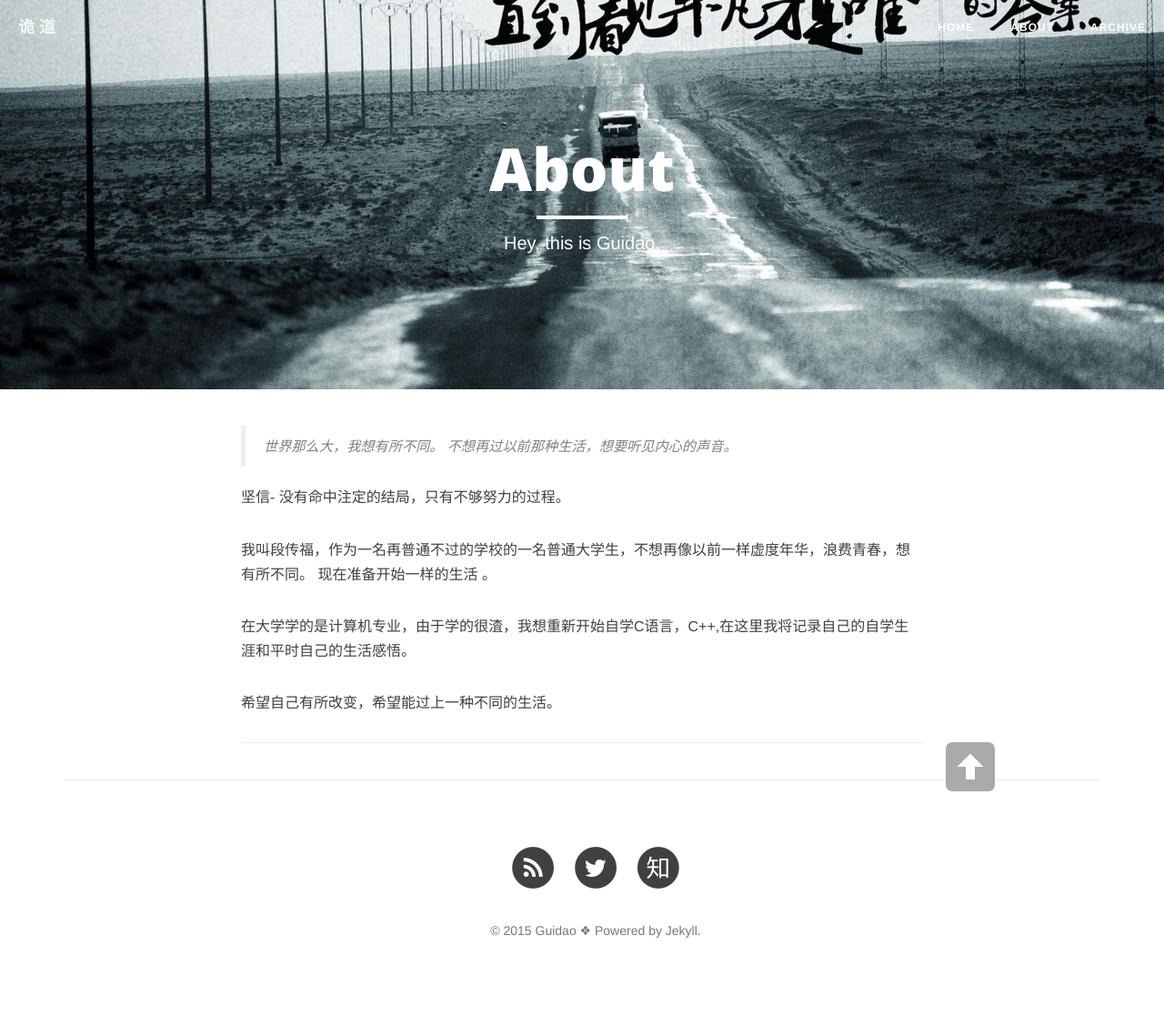
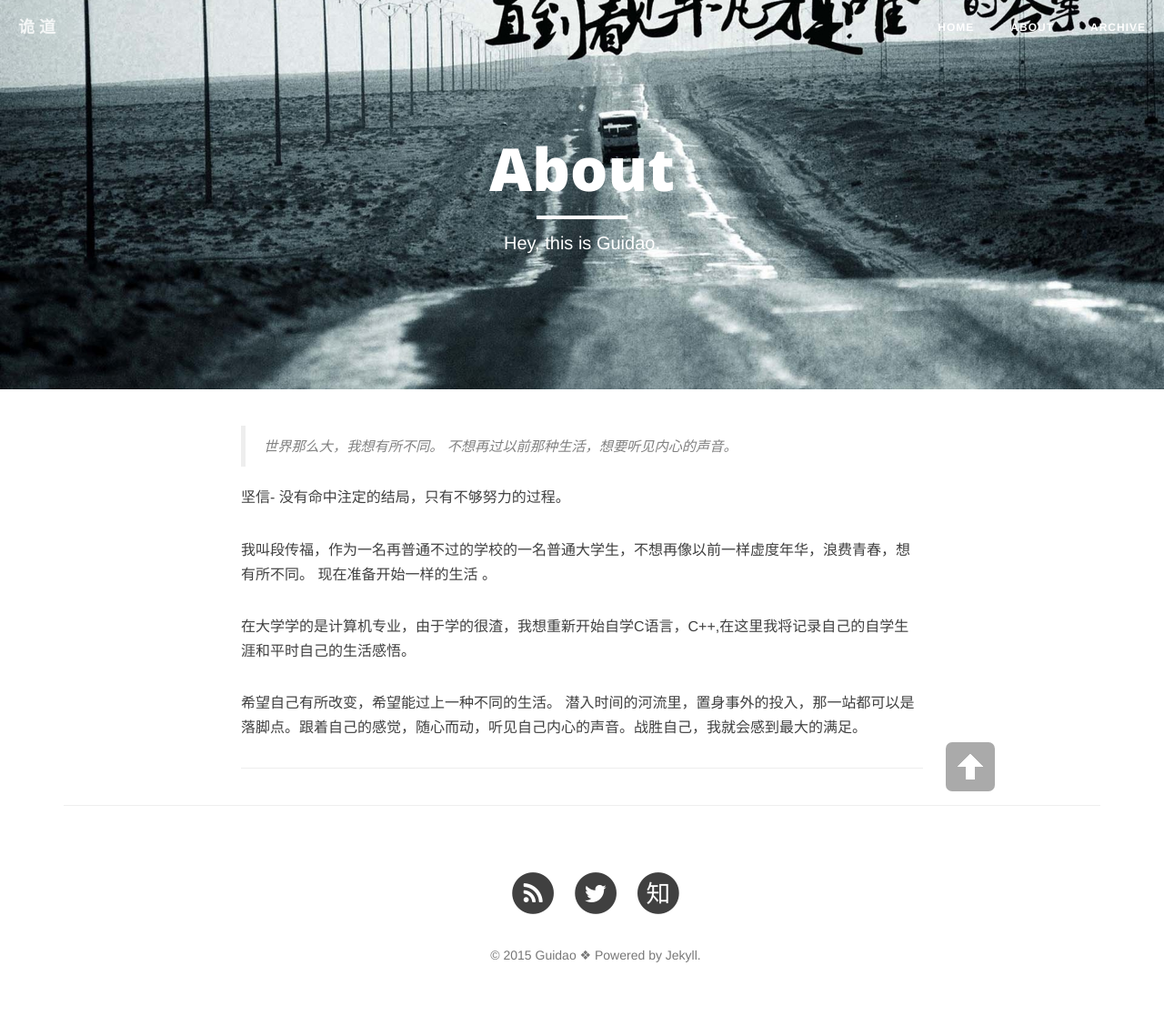
Before and after one commit to guidao13/guidao13.github.io, a Jekyll site: the page built from about.html, in a window 1280 px wide. Shown: the whole page at 91% size. Built offline with Jekyll 4.4.1, drawn with Linux system fonts in a browser that asks for light colours; nearby versions of some CDN libraries; before the commit the page ends 1101 px from its top, so only the background shows below that.

Commit message:
easy life

```diff
--- a/_layouts/post.html
+++ b/_layouts/post.html
@@ -99,11 +99,6 @@ layout: default
     </div>
 </article>
 
-
-
-<!-- 多说评论框 start -->
-	<div class="ds-thread" data-thread-key="{{page.id}}" data-title="{{page.title}}" data-url="{{site.url}}{{page.url}}"></div>
-<!-- 多说评论框 end -->
 <!-- 多说公共JS代码 start (一个网页只需插入一次) -->
 <script type="text/javascript">
 var duoshuoQuery = {short_name:"guidao"};
--- a/about.html
+++ b/about.html
@@ -19,7 +19,7 @@ header-img: "img/about-first1.jpg"
 
     <p>在大学学的是计算机专业，由于学的很渣，我想重新开始自学C语言，C++,在这里我将记录自己的自学生涯和平时自己的生活感悟。</p>
 
-	<p>希望自己有所改变，希望能过上一种不同的生活。</p>
+	<p>希望自己有所改变，希望能过上一种不同的生活。	潜入时间的河流里，置身事外的投入，那一站都可以是落脚点。跟着自己的感觉，随心而动，听见自己内心的声音。战胜自己，我就会感到最大的满足。</p>
 
 
     <hr>
```
